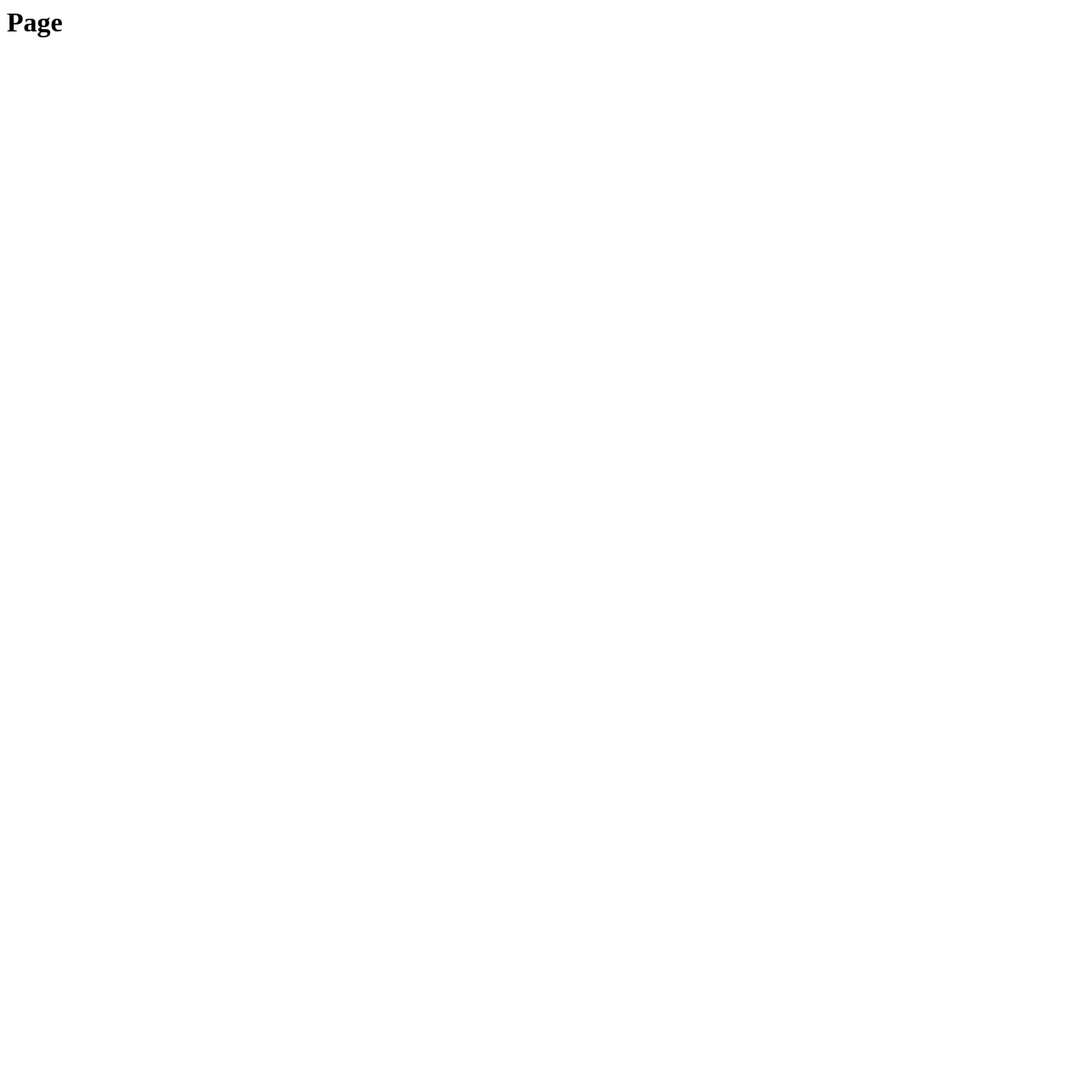
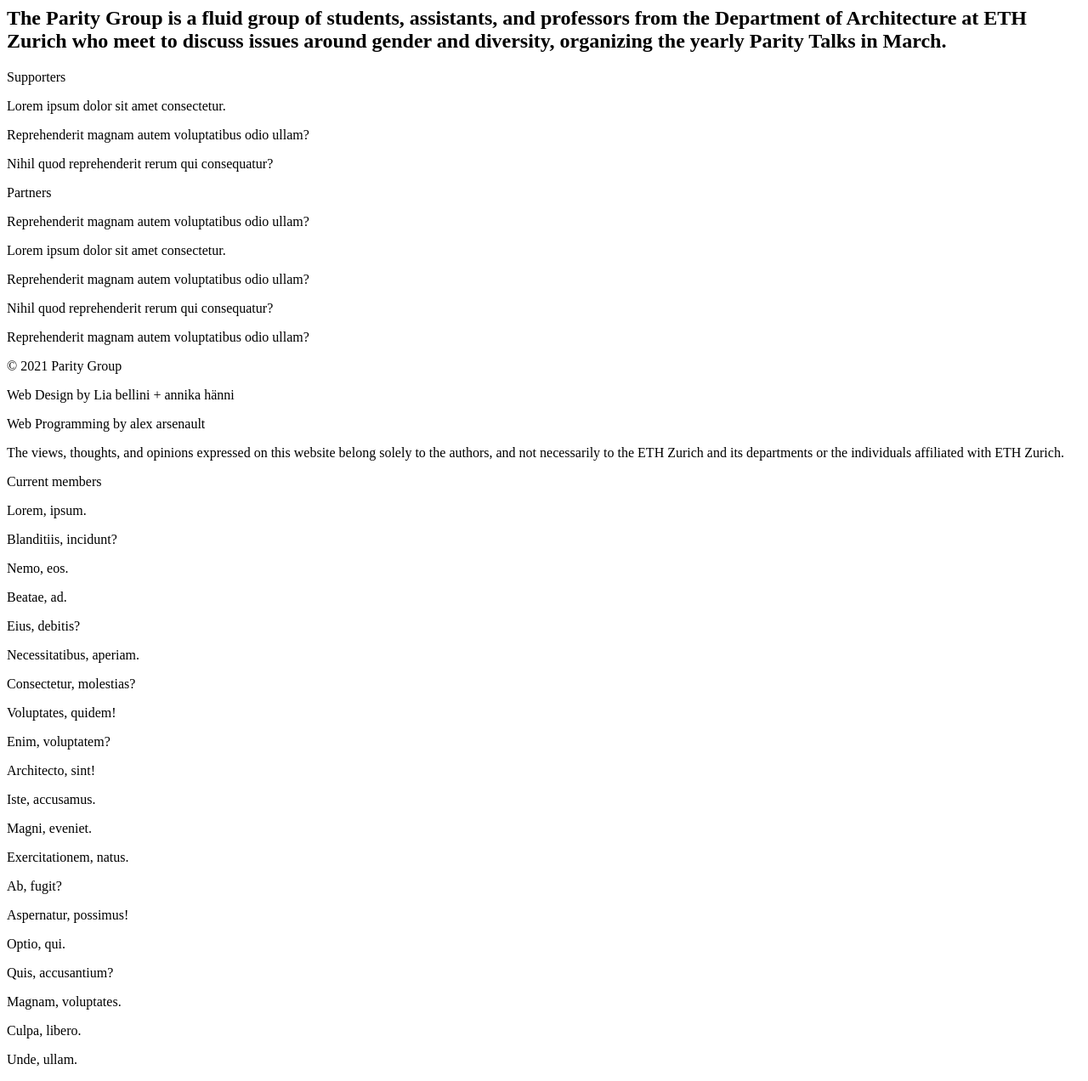
Before and after one commit to alexanderArsenault/parity-talks, a PHP site: page /views/group.html in a window 1280 px wide. Before the commit the page is almost empty. Shown: the whole page at 85% size. Before the commit the page ends 44 px from the top, so only its background shows below. Run offline with PHP 8.4, Linux system fonts and the light colour scheme.

Commit message:
added parity group page

```diff
--- a/static/src/assets/scss/modules/_type.scss
+++ b/static/src/assets/scss/modules/_type.scss
@@ -8,6 +8,7 @@ p, span, h1, h2, h3, h4, h5, h6 {
 	text-transform: uppercase;
 	font-size: 64px;
 	line-height: 64px;
+	font-weight: 500;
 }
 
 h4 {
--- a/static/src/views/group.html
+++ b/static/src/views/group.html
@@ -1,7 +1,70 @@
 <header></header>
 
-	<div>
-		<h1>Page</h1>
+<main id="group">
+	<div class="page-header">
+		<h2 class="title">The Parity Group is a fluid group of students, assistants, and professors from the Department of Architecture at ETH Zurich who meet to discuss issues around gender and diversity, organizing the yearly Parity Talks in March. </h2>
 	</div>
+	<section class="page-body">
+		<!-- Group Section Entry -->
+		<div class="group-entry-block">
+			<div class="group-entry-title">
+				<p>Supporters</p>
+			</div>
+			<div class="group-entry-body">
+				<p>Lorem ipsum dolor sit amet consectetur.</p>
+				<p>Reprehenderit magnam autem voluptatibus odio ullam?</p>
+				<p>Nihil quod reprehenderit rerum qui consequatur?</p>
+			</div>
+		</div>
+		<div class="group-entry-block">
+			<div class="group-entry-title">
+				<p>Partners</p>
+			</div>
+			<div class="group-entry-body">
+				<p>Reprehenderit magnam autem voluptatibus odio ullam?</p>
+				<p>Lorem ipsum dolor sit amet consectetur.</p>
+				<p>Reprehenderit magnam autem voluptatibus odio ullam?</p>
+				<p>Nihil quod reprehenderit rerum qui consequatur?</p>
+				<p>Reprehenderit magnam autem voluptatibus odio ullam?</p>
+			</div>
+		</div>
+		<div class="group-detail">
+			<p>© 2021 Parity Group</p>
+			<p>Web Design by Lia bellini + annika hänni</p>
+			<p>Web Programming by alex arsenault</p>
+		</div>
+		<div class="group-detail">
+			<p>The views, thoughts, and opinions expressed on this website belong solely to the authors, and not necessarily to the ETH Zurich and its departments or the individuals affiliated with ETH Zurich.
+			</p>
+		</div>
+	</section>
+	<aside>
+		<div class="aside-title">
+			<p>Current members</p>
+		</div>
+		<div class="aside-body">
+			<p>Lorem, ipsum.</p>
+			<p>Blanditiis, incidunt?</p>
+			<p>Nemo, eos.</p>
+			<p>Beatae, ad.</p>
+			<p>Eius, debitis?</p>
+			<p>Necessitatibus, aperiam.</p>
+			<p>Consectetur, molestias?</p>
+			<p>Voluptates, quidem!</p>
+			<p>Enim, voluptatem?</p>
+			<p>Architecto, sint!</p>
+			<p>Iste, accusamus.</p>
+			<p>Magni, eveniet.</p>
+			<p>Exercitationem, natus.</p>
+			<p>Ab, fugit?</p>
+			<p>Aspernatur, possimus!</p>
+			<p>Optio, qui.</p>
+			<p>Quis, accusantium?</p>
+			<p>Magnam, voluptates.</p>
+			<p>Culpa, libero.</p>
+			<p>Unde, ullam.</p>
+		</div>
+	</aside>
+</main>
 
 <footer></footer>
```
Also changed, not shown: static/src/assets/scss/views/_group.scss (+44 -0 lines).
